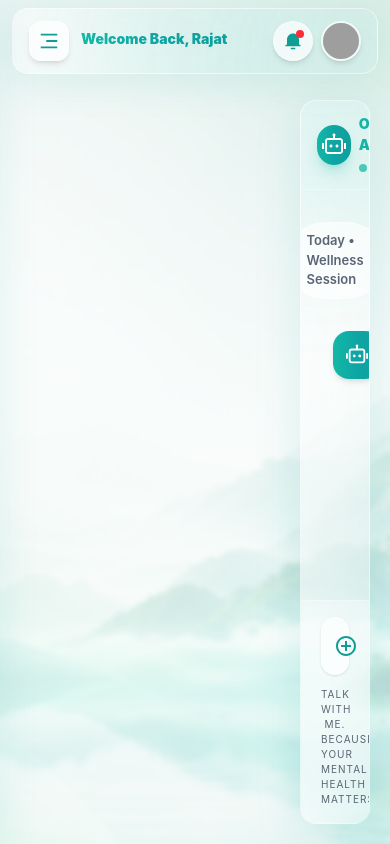
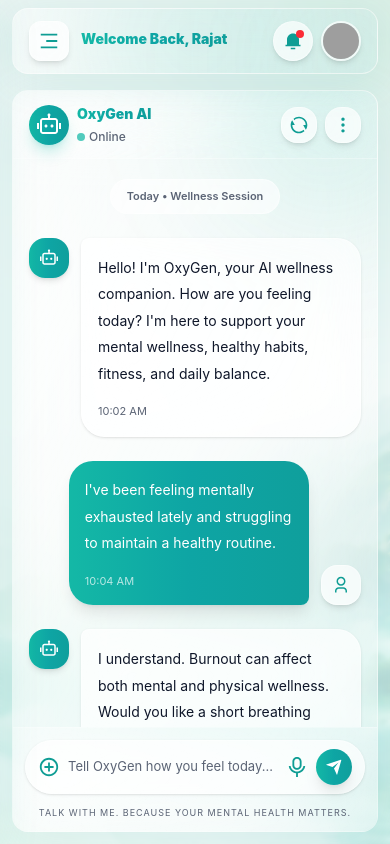
Before and after one commit to rajatghoshrg/my-swastha, a React (Vite) app: page /oxygen in a window 390 px wide. Built offline with nearby package versions, Linux system fonts and the light colour scheme; grey boxes are pictures that could not be loaded.

Commit message:
chat page updated

```diff
--- a/src/pages/Chat.jsx
+++ b/src/pages/Chat.jsx
@@ -18,7 +18,20 @@ const Chat = () => {
 
     return (
 
-        <div className="fixed top-[100px] left-[300px] right-[20px] bottom-[20px] flex">
+        <div className="
+        fixed
+        top-[90px]
+        left-[12px]
+        right-[12px]
+        bottom-[12px]
+
+        lg:top-[100px]
+        lg:left-[300px]
+        lg:right-[20px]
+        lg:bottom-[20px]
+
+        flex
+        ">
 
             {/* CHAT CONTAINER */}
             <div className="w-full h-full
@@ -75,17 +88,17 @@ const Chat = () => {
                     </div>
 
                     {/* RIGHT */}
-                    <div className="flex items-center gap-3">
+                    <div className="flex items-center gap-2 sm:gap-3">
 
-                        <button className="w-10 h-10 rounded-2xl bg-white/70 border border-white/40 shadow-md flex items-center justify-center">
+                        <button className="w-9 h-9 sm:w-10 sm:h-10 rounded-2xl bg-white/70 border border-white/40 shadow-md flex items-center justify-center">
 
-                            <RiRefreshLine className="text-[22px] text-[var(--teal-primary)]" />
+                            <RiRefreshLine className="text-[20px] sm:text-[22px] text-[var(--teal-primary)]" />
 
                         </button>
 
-                        <button className="w-10 h-10 rounded-2xl bg-white/70 border border-white/40 shadow-md flex items-center justify-center">
+                        <button className="w-9 h-9 sm:w-10 sm:h-10 rounded-2xl bg-white/70 border border-white/40 shadow-md flex items-center justify-center">
 
-                            <RiMore2Fill className="text-[22px] text-[var(--teal-primary)]" />
+                            <RiMore2Fill className="text-[20px] sm:text-[22px] text-[var(--teal-primary)]" />
 
                         </button>
 
@@ -94,12 +107,12 @@ const Chat = () => {
                 </div>
 
                 {/* SCROLLABLE CHAT AREA */}
-                <div className="flex-1 overflow-y-auto px-8 py-8 space-y-8 relative z-10">
+                <div className="flex-1 overflow-y-auto px-4 sm:px-6 lg:px-8 py-5 sm:py-6 lg:py-8 space-y-6 relative z-10">
 
                     {/* DATE */}
                     <div className="flex justify-center">
 
-                        <div className="px-5 py-2 rounded-full bg-white/60 border border-white/40 text-[13px] font-semibold text-[var(--text-gray)]">
+                        <div className="px-4 sm:px-5 py-2 rounded-full bg-white/60 border border-white/40 text-[11px] sm:text-[13px] font-semibold text-[var(--text-gray)]">
 
                             Today • Wellness Session
 
@@ -108,25 +121,25 @@ const Chat = () => {
                     </div>
 
                     {/* AI MESSAGE */}
-                    <div className="flex gap-4 items-start">
+                    <div className="flex gap-3 sm:gap-4 items-start">
 
-                        <div className="w-12 h-12 rounded-2xl
+                        <div className="w-10 h-10 sm:w-12 sm:h-12 rounded-2xl
                         bg-gradient-to-r from-[#14b8a6] via-[#0ea5a4] to-[#0f9f9c]
                         flex items-center justify-center shadow-md shrink-0">
 
-                            <RiRobot2Line className="text-white text-[22px]" />
+                            <RiRobot2Line className="text-white text-[18px] sm:text-[22px]" />
 
                         </div>
 
-                        <div className="max-w-[75%]
+                        <div className="max-w-[88%] sm:max-w-[75%]
                         bg-white/65
                         border border-white/40
                         backdrop-blur-xl
-                        rounded-[28px]
+                        rounded-[24px]
                         rounded-tl-[8px]
-                        px-6 py-5 shadow-sm">
+                        px-4 sm:px-6 py-4 sm:py-5 shadow-sm">
 
-                            <p className="text-[15px] sm:text-[16px] text-[var(--text-dark)] leading-[1.9]">
+                            <p className="text-[14px] sm:text-[16px] text-[var(--text-dark)] leading-[1.9]">
 
                                 Hello! I'm OxyGen, your AI wellness companion.
                                 How are you feeling today? I'm here to support
@@ -135,7 +148,7 @@ const Chat = () => {
 
                             </p>
 
-                            <p className="text-[13px] text-[var(--text-gray)] mt-4">
+                            <p className="text-[11px] sm:text-[13px] text-[var(--text-gray)] mt-4">
 
                                 10:02 AM
 
@@ -148,25 +161,25 @@ const Chat = () => {
                     {/* USER MESSAGE */}
                     <div className="flex justify-end">
 
-                        <div className="flex gap-4 items-end max-w-[80%]">
+                        <div className="flex gap-3 sm:gap-4 items-end max-w-[88%] sm:max-w-[80%]">
 
                             <div className="bg-gradient-to-r
                             from-[#14b8a6]
                             via-[#0ea5a4]
                             to-[#0f9f9c]
                             text-white
-                            rounded-[28px]
+                            rounded-[24px]
                             rounded-br-[8px]
-                            px-6 py-5 shadow-lg">
+                            px-4 sm:px-6 py-4 sm:py-5 shadow-lg">
 
-                                <p className="text-[15px] sm:text-[16px] leading-[1.9]">
+                                <p className="text-[14px] sm:text-[16px] leading-[1.9]">
 
                                     I've been feeling mentally exhausted lately
                                     and struggling to maintain a healthy routine.
 
                                 </p>
 
-                                <p className="text-[13px] text-white/70 mt-4">
+                                <p className="text-[11px] sm:text-[13px] text-white/70 mt-4">
 
                                     10:04 AM
 
@@ -174,12 +187,12 @@ const Chat = () => {
 
                             </div>
 
-                            <div className="w-12 h-12 rounded-2xl
+                            <div className="w-10 h-10 sm:w-12 sm:h-12 rounded-2xl
                             bg-white/70
                             border border-white/40
                             flex items-center justify-center shadow-md shrink-0">
 
-                                <RiUser3Line className="text-[22px] text-[var(--teal-primary)]" />
+                                <RiUser3Line className="text-[18px] sm:text-[22px] text-[var(--teal-primary)]" />
 
                             </div>
 
@@ -188,25 +201,25 @@ const Chat = () => {
                     </div>
 
                     {/* AI MESSAGE */}
-                    <div className="flex gap-4 items-start">
+                    <div className="flex gap-3 sm:gap-4 items-start">
 
-                        <div className="w-12 h-12 rounded-2xl
+                        <div className="w-10 h-10 sm:w-12 sm:h-12 rounded-2xl
                         bg-gradient-to-r from-[#14b8a6] via-[#0ea5a4] to-[#0f9f9c]
                         flex items-center justify-center shadow-md shrink-0">
 
-                            <RiRobot2Line className="text-white text-[22px]" />
+                            <RiRobot2Line className="text-white text-[18px] sm:text-[22px]" />
 
                         </div>
 
-                        <div className="max-w-[75%]
+                        <div className="max-w-[88%] sm:max-w-[75%]
                         bg-white/65
                         border border-white/40
                         backdrop-blur-xl
-                        rounded-[28px]
+                        rounded-[24px]
                         rounded-tl-[8px]
-                        px-6 py-5 shadow-sm">
+                        px-4 sm:px-6 py-4 sm:py-5 shadow-sm">
 
-                            <p className="text-[15px] sm:text-[16px] text-[var(--text-dark)] leading-[1.9]">
+                            <p className="text-[14px] sm:text-[16px] text-[var(--text-dark)] leading-[1.9]">
 
                                 I understand. Burnout can affect both mental and
                                 physical wellness. Would you like a short breathing
@@ -247,19 +260,20 @@ const Chat = () => {
 
                                 <button
                                     key={index}
-                                    className="flex items-center gap-3
-                                    px-5 py-3
+                                    className="flex items-center gap-2 sm:gap-3
+                                    px-4 sm:px-5 py-2.5 sm:py-3
                                     rounded-full
                                     bg-white/60
                                     border border-white/40
                                     backdrop-blur-xl
+                                    text-[13px] sm:text-[15px]
                                     text-[var(--teal-primary)]
                                     font-semibold
                                     hover:scale-105
                                     hover:bg-white/80
                                     transition-all duration-300 shadow-sm">
 
-                                    <span className="text-[18px]">
+                                    <span className="text-[16px] sm:text-[18px]">
 
                                         {item.icon}
 
@@ -277,8 +291,9 @@ const Chat = () => {
                 </div>
 
                 {/* FIXED INPUT AREA */}
-                <div className="relative z-20 shrink-0 border-t border-white/30 px-5 py-4 backdrop-blur-xl bg-white/20">
-                    <div className="flex items-center gap-4
+                <div className="relative z-20 shrink-0 border-t border-white/30 px-3 sm:px-5 py-3 sm:py-4 backdrop-blur-xl bg-white/20">
+
+                    <div className="flex items-center gap-2 sm:gap-4
                     bg-white/65
                     border border-white/40
                     backdrop-blur-xl
@@ -287,36 +302,36 @@ const Chat = () => {
 
                         <button>
 
-                            <RiAddCircleLine className="text-[24px] text-[var(--teal-primary)]" />
+                            <RiAddCircleLine className="text-[22px] sm:text-[24px] text-[var(--teal-primary)]" />
 
                         </button>
 
                         <input
                             type="text"
                             placeholder="Tell OxyGen how you feel today..."
-                            className="flex-1 bg-transparent outline-none text-[14px] text-[var(--text-dark)] placeholder:text-[var(--text-gray)]"
+                            className="flex-1 bg-transparent outline-none text-[13px] sm:text-[14px] text-[var(--text-dark)] placeholder:text-[var(--text-gray)]"
                         />
 
                         <button>
 
-                            <RiMicLine className="text-[24px] text-[var(--teal-primary)]" />
+                            <RiMicLine className="text-[22px] sm:text-[24px] text-[var(--teal-primary)]" />
 
                         </button>
 
-                        <button className="w-10 h-10 rounded-full
+                        <button className="w-9 h-9 sm:w-10 sm:h-10 rounded-full
                         bg-gradient-to-r
                         from-[#14b8a6]
                         via-[#0ea5a4]
                         to-[#0f9f9c]
                         flex items-center justify-center shadow-lg">
 
-                            <RiSendPlaneFill className="text-white text-[20px]" />
+                            <RiSendPlaneFill className="text-white text-[18px] sm:text-[20px]" />
 
                         </button>
 
                     </div>
 
-                    <p className="text-center text-[10px] tracking-[1px]
+                    <p className="text-center text-[9px] sm:text-[10px] tracking-[1px]
                     text-[var(--text-gray)] mt-3 uppercase">
 
                         Talk with me. Because your mental health matters.
```
